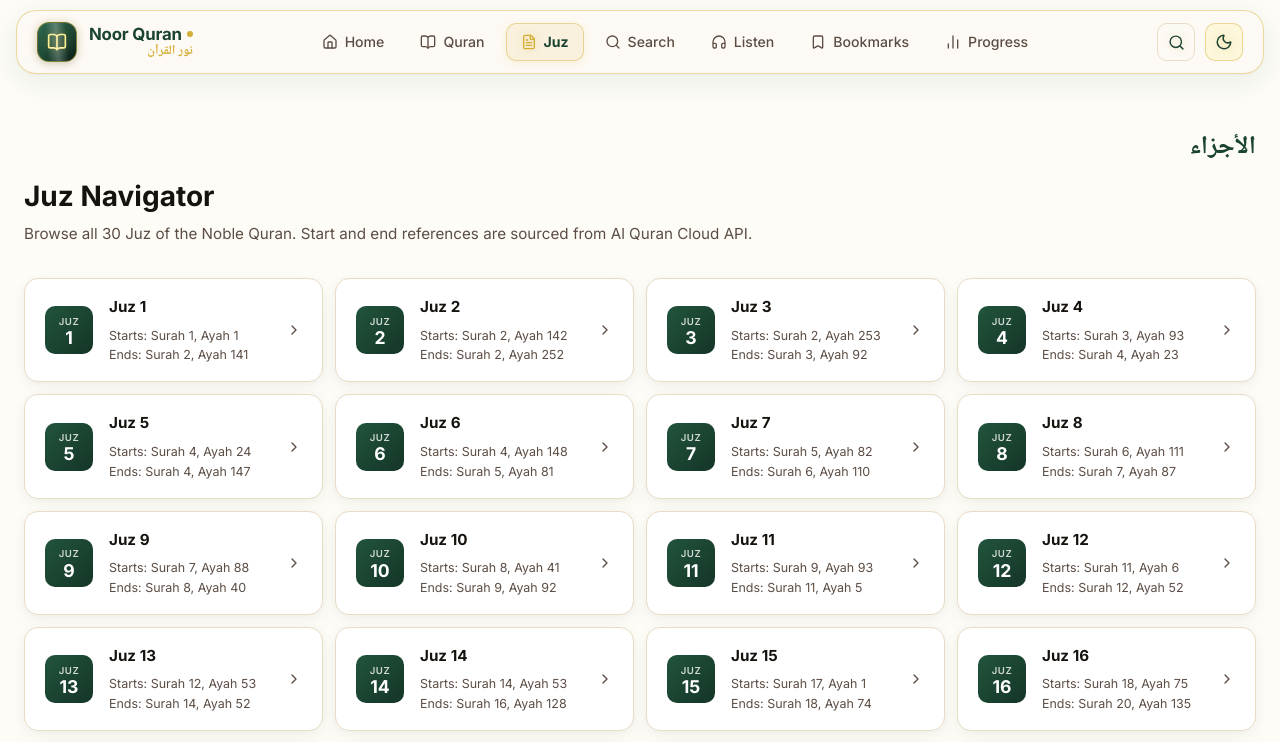
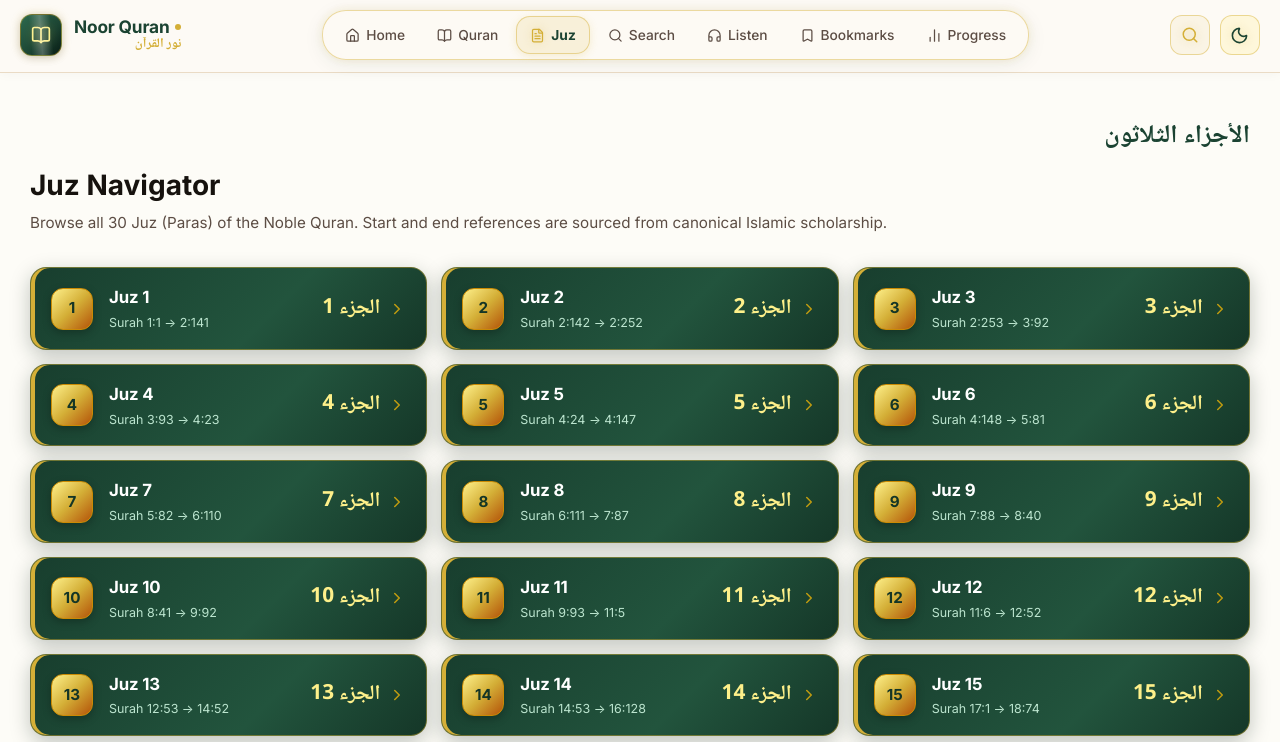
Before and after one commit to qu-ddous/Quran-Pak, a React (Vite) app: page /juz in a window 1280 px wide. Shown: the top 742 px of the page. Built offline with nearby package versions, Linux system fonts and the light colour scheme.

Commit message:
feat: add JuzBrowserPage, QuranBrowserPage, Header component, CSS styles, and HomePage

```diff
--- a/src/components/layout/Header.tsx
+++ b/src/components/layout/Header.tsx
@@ -34,44 +34,50 @@
 
   return (
     <>
-      <div style={{ position: 'sticky', top: 0, zIndex: 100, padding: '10px 16px 6px' }}>
-        <header
-          role="banner"
-          className="floating-navbar"
+      <header
+        role="banner"
+        className="top-site-header"
+      >
+        <div
           style={{
-            maxWidth: 1260,
+            maxWidth: 1320,
             margin: '0 auto',
-            padding: '0 20px',
             display: 'flex',
             alignItems: 'center',
-            height: 64,
-            gap: 20,
+            justifyContent: 'space-between',
+            gap: 16,
           }}
         >
-          {/* Logo with Shiny Emblem */}
+          {/* Logo with Shiny Emblem — Outside Navigation Bar */}
           <Link
             to="/"
             style={{ display: 'flex', alignItems: 'center', gap: 12, textDecoration: 'none', flexShrink: 0 }}
             aria-label="Noor Quran — Go to home"
           >
-            <div className="icon-badge-shiny" style={{ width: 40, height: 40, borderRadius: 12 }}>
+            <div className="icon-badge-shiny" style={{ width: 42, height: 42, borderRadius: 12 }}>
               <BookOpen size={20} className="shiny-icon" aria-hidden="true" />
             </div>
             <div style={{ lineHeight: 1.15 }}>
-              <div style={{ fontWeight: 800, fontSize: '1.05rem', color: 'var(--color-brand)', letterSpacing: '-0.01em', display: 'flex', alignItems: 'center', gap: 5 }}>
+              <div style={{ fontWeight: 800, fontSize: '1.08rem', color: 'var(--color-brand)', letterSpacing: '-0.01em', display: 'flex', alignItems: 'center', gap: 6 }}>
                 <span>Noor Quran</span>
                 <span style={{ width: 6, height: 6, borderRadius: '50%', background: 'var(--color-accent)', display: 'inline-block' }} />
               </div>
-              <div className="arabic-text" style={{ fontSize: '0.8rem', color: 'var(--color-accent)', fontWeight: 700, lineHeight: 1.2 }}>نور القرآن</div>
+              <div className="arabic-text" style={{ fontSize: '0.82rem', color: 'var(--color-accent)', fontWeight: 700, lineHeight: 1.2 }}>نور القرآن</div>
             </div>
           </Link>
 
-          {/* Desktop Navigation */}
+          {/* Desktop Navigation Bar — Pure Navigation Pill */}
           <nav
             role="navigation"
             aria-label="Main navigation"
-            style={{ display: 'flex', alignItems: 'center', gap: 6, flex: 1, justifyContent: 'center' }}
-            className="desktop-nav"
+            className="floating-navbar desktop-nav"
+            style={{
+              display: 'flex',
+              alignItems: 'center',
+              gap: 4,
+              padding: '5px 8px',
+              borderRadius: 24,
+            }}
           >
             {NAV_LINKS.map(({ to, label, icon: Icon }) => (
               <NavLink
@@ -81,22 +87,23 @@
                 style={({ isActive }: { isActive: boolean }) => ({
                   display: 'flex',
                   alignItems: 'center',
-                  gap: 7,
-                  padding: '7px 14px',
+                  gap: 6,
+                  padding: '7px 13px',
                   textDecoration: 'none',
-                  borderRadius: 10,
-                  fontSize: '0.88rem',
+                  borderRadius: 14,
+                  fontSize: '0.86rem',
                   fontWeight: isActive ? 700 : 500,
                   color: isActive ? 'var(--color-brand)' : 'var(--color-text-muted)',
-                  background: isActive ? 'var(--color-gold-soft, rgba(212, 175, 55, 0.12))' : 'transparent',
+                  background: isActive ? 'var(--color-gold-soft, rgba(212, 175, 55, 0.14))' : 'transparent',
                   border: isActive ? '1px solid rgba(212, 175, 55, 0.45)' : '1px solid transparent',
-                  boxShadow: isActive ? '0 2px 8px rgba(212, 175, 55, 0.18)' : 'none',
+                  boxShadow: isActive ? '0 2px 8px rgba(212, 175, 55, 0.2)' : 'none',
                   transition: 'all 0.15s ease',
+                  whiteSpace: 'nowrap',
                 })}
               >
                 {({ isActive }: { isActive: boolean }) => (
                   <>
-                    <Icon size={16} className={isActive ? 'shiny-icon' : undefined} style={{ color: isActive ? 'var(--color-accent)' : 'inherit' }} />
+                    <Icon size={15} className={isActive ? 'shiny-icon' : undefined} style={{ color: isActive ? 'var(--color-accent)' : 'inherit' }} />
                     <span>{label}</span>
                   </>
                 )}
@@ -104,7 +111,7 @@
             ))}
           </nav>
 
-          {/* Right side controls */}
+          {/* Right Side Controls — Outside Navigation Bar */}
           <div style={{ display: 'flex', alignItems: 'center', gap: 10, flexShrink: 0 }}>
             {/* Quick search shortcut */}
             <button
@@ -112,18 +119,20 @@
               aria-label="Search Quran"
               className="btn-ghost"
               style={{
-                width: 38,
-                height: 38,
+                width: 40,
+                height: 40,
                 padding: 0,
-                borderRadius: 10,
-                border: '1px solid var(--color-border)',
+                borderRadius: 12,
+                border: '1.5px solid var(--color-border-gold)',
+                background: 'rgba(212, 175, 55, 0.08)',
                 display: 'flex',
                 alignItems: 'center',
                 justifyContent: 'center',
+                cursor: 'pointer',
               }}
               title="Search Quran"
             >
-              <Search size={17} className="shiny-icon" style={{ color: 'var(--color-brand)' }} />
+              <Search size={18} className="shiny-icon" style={{ color: 'var(--color-accent)' }} />
             </button>
 
             {/* Dark mode toggle with shiny styling */}
@@ -133,21 +142,22 @@
               title={settings.darkMode ? 'Switch to light mode' : 'Switch to dark mode'}
               className="btn-ghost"
               style={{
-                width: 38,
-                height: 38,
+                width: 40,
+                height: 40,
                 padding: 0,
-                borderRadius: 10,
-                border: '1px solid var(--color-border-gold)',
+                borderRadius: 12,
+                border: '1.5px solid var(--color-border-gold)',
                 background: settings.darkMode ? 'rgba(212, 175, 55, 0.15)' : 'rgba(254, 240, 138, 0.25)',
                 display: 'flex',
                 alignItems: 'center',
                 justifyContent: 'center',
+                cursor: 'pointer',
               }}
             >
               {settings.darkMode ? (
-                <Sun size={18} className="shiny-icon" style={{ color: 'var(--color-accent)' }} />
+                <Sun size={19} className="shiny-icon" style={{ color: 'var(--color-accent)' }} />
               ) : (
-                <Moon size={18} className="shiny-icon" style={{ color: 'var(--color-brand)' }} />
+                <Moon size={19} className="shiny-icon" style={{ color: 'var(--color-brand)' }} />
               )}
             </button>
 
@@ -159,10 +169,10 @@
               aria-controls="mobile-nav-drawer"
               className="btn-ghost mobile-menu-btn"
               style={{
-                width: 38,
-                height: 38,
+                width: 40,
+                height: 40,
                 padding: 0,
-                borderRadius: 10,
+                borderRadius: 12,
                 border: '1px solid var(--color-border)',
                 display: 'none',
                 alignItems: 'center',
@@ -172,8 +182,8 @@
               {mobileOpen ? <X size={20} /> : <Menu size={20} />}
             </button>
           </div>
-        </header>
-      </div>
+        </div>
+      </header>
 
       {/* Mobile Drawer */}
       <div
--- a/src/index.css
+++ b/src/index.css
@@ -170,22 +170,53 @@
   box-shadow: 0 3px 10px rgba(212, 175, 55, 0.4);
 }
 
-/* ─── Floating Navbar with Rounded Border ─────────────────────────────────── */
+/* ─── Site Header & Floating Navigation Bar ───────────────────────────────── */
+.top-site-header {
+  position: sticky;
+  top: 0;
+  z-index: 100;
+  background: rgba(253, 250, 245, 0.95);
+  backdrop-filter: blur(16px);
+  -webkit-backdrop-filter: blur(16px);
+  border-bottom: 1px solid var(--color-border);
+  padding: 10px 20px 12px;
+  box-shadow: 0 2px 10px rgba(0, 0, 0, 0.03);
+}
+
+.dark .top-site-header {
+  background: rgba(13, 20, 16, 0.95);
+  border-bottom-color: rgba(212, 175, 55, 0.25);
+  box-shadow: 0 4px 16px rgba(0, 0, 0, 0.35);
+}
+
 .floating-navbar {
-  margin: 12px auto 0;
-  max-width: 1240px;
-  border-radius: 20px;
-  background: rgba(253, 250, 245, 0.88);
+  margin: 0 auto;
+  border-radius: 24px;
+  background: rgba(253, 250, 245, 0.92);
   backdrop-filter: blur(16px);
   -webkit-backdrop-filter: blur(16px);
   border: 1.5px solid var(--color-border-gold);
-  box-shadow: 0 8px 30px rgba(27, 67, 50, 0.08), 0 1px 3px rgba(0, 0, 0, 0.04);
+  box-shadow: 0 4px 20px rgba(27, 67, 50, 0.08), 0 0 10px rgba(212, 175, 55, 0.15);
   transition: all 0.2s ease;
 }
 
 .dark .floating-navbar {
-  background: rgba(21, 32, 26, 0.88);
-  box-shadow: 0 8px 30px rgba(0, 0, 0, 0.4), 0 0 15px rgba(212, 175, 55, 0.15);
+  background: rgba(21, 32, 26, 0.92);
+  box-shadow: 0 4px 20px rgba(0, 0, 0, 0.4), 0 0 12px rgba(212, 175, 55, 0.2);
+}
+
+@media (max-width: 768px) {
+  .desktop-nav {
+    display: none !important;
+  }
+  .mobile-menu-btn {
+    display: flex !important;
+  }
+}
+@media (min-width: 769px) {
+  .mobile-menu-btn {
+    display: none !important;
+  }
 }
 
 /* ─── Active Ayah Recitation Highlight ────────────────────────────────────── */
@@ -200,6 +231,58 @@
 .dark .active-playing-ayah {
   background: linear-gradient(135deg, rgba(212, 175, 55, 0.14) 0%, rgba(72, 187, 120, 0.08) 100%) !important;
   box-shadow: 0 0 22px rgba(212, 175, 55, 0.4) !important;
+}
+
+/* ─── Luxurious Emerald & Gold Surah Card (As in user reference) ─────────── */
+.surah-card-emerald {
+  display: flex;
+  align-items: center;
+  gap: 16px;
+  padding: 16px 22px;
+  border-radius: 16px;
+  background: linear-gradient(135deg, #183e2e 0%, #22543d 60%, #153728 100%);
+  border: 1.5px solid rgba(212, 175, 55, 0.45);
+  box-shadow: 0 6px 20px rgba(10, 31, 22, 0.25), inset 4px 0 0 #d4af37;
+  color: #ffffff;
+  text-decoration: none;
+  cursor: pointer;
+  transition: all 0.22s cubic-bezier(0.4, 0, 0.2, 1);
+  position: relative;
+  overflow: hidden;
+}
+
+.surah-card-emerald:hover {
+  transform: translateY(-3px) scale(1.01);
+  border-color: #d4af37;
+  box-shadow: 0 10px 28px rgba(27, 67, 50, 0.35), 0 0 16px rgba(212, 175, 55, 0.45), inset 6px 0 0 #fef08a;
+}
+
+.surah-card-number-badge {
+  width: 42px;
+  height: 42px;
+  border-radius: 12px;
+  background: var(--gradient-gold);
+  color: #143526;
+  font-weight: 800;
+  font-size: 0.95rem;
+  display: flex;
+  align-items: center;
+  justify-content: center;
+  flex-shrink: 0;
+  box-shadow: 0 3px 8px rgba(0, 0, 0, 0.25);
+  border: 1px solid #ca8a04;
+}
+
+.surah-card-arabic {
+  font-family: 'Noto Naskh Arabic', serif;
+  font-size: 1.45rem;
+  font-weight: 800;
+  color: #fef08a;
+  direction: rtl;
+  margin: 0;
+  line-height: 1.2;
+  text-shadow: 0 0 10px rgba(212, 175, 55, 0.55);
+  flex-shrink: 0;
 }
 
 /* ─── Traditional Mushaf Page Layout ──────────────────────────────────────── */
--- a/src/pages/JuzBrowserPage.tsx
+++ b/src/pages/JuzBrowserPage.tsx
@@ -8,48 +8,46 @@
   useEffect(() => { document.title = 'Juz Navigator — Noor Quran'; }, []);
 
   return (
-    <div style={{ maxWidth: 1280, margin: '0 auto', padding: '40px 24px 64px' }}>
+    <div style={{ maxWidth: 1260, margin: '0 auto', padding: '36px 20px 80px' }}>
       <PageHeader
         title="Juz Navigator"
-        arabic="الأجزاء"
-        subtitle="Browse all 30 Juz of the Noble Quran. Start and end references are sourced from Al Quran Cloud API."
+        arabic="الأجزاء الثلاثون"
+        subtitle="Browse all 30 Juz (Paras) of the Noble Quran. Start and end references are sourced from canonical Islamic scholarship."
       />
 
-      <div style={{ display: 'grid', gridTemplateColumns: 'repeat(auto-fill, minmax(260px, 1fr))', gap: 12 }}>
+      <div style={{ display: 'grid', gridTemplateColumns: 'repeat(auto-fill, minmax(320px, 1fr))', gap: 14 }}>
         {JUZ_META.map((juz) => (
           <Link key={juz.number} to={`/juz/${juz.number}`} style={{ textDecoration: 'none' }}>
-            <div
-              className="card"
-              style={{ padding: '16px 20px', display: 'flex', alignItems: 'center', gap: 16, transition: 'transform 0.15s, box-shadow 0.15s', height: '100%' }}
-              onMouseEnter={(e) => { (e.currentTarget as HTMLDivElement).style.transform = 'translateY(-1px)'; (e.currentTarget as HTMLDivElement).style.boxShadow = '0 6px 20px rgba(0,0,0,0.1)'; }}
-              onMouseLeave={(e) => { (e.currentTarget as HTMLDivElement).style.transform = ''; (e.currentTarget as HTMLDivElement).style.boxShadow = ''; }}
-            >
-              <div style={{
-                width: 48, height: 48, borderRadius: 10, flexShrink: 0,
-                background: 'linear-gradient(135deg, var(--color-primary-600), var(--color-primary-800))',
-                display: 'flex', flexDirection: 'column', alignItems: 'center', justifyContent: 'center', gap: 0, color: 'white',
-              }}>
-                <div style={{ fontSize: '0.6rem', fontWeight: 600, opacity: 0.8, textTransform: 'uppercase', letterSpacing: '0.05em' }}>Juz</div>
-                <div style={{ fontSize: '1.1rem', fontWeight: 800, lineHeight: 1 }}>{juz.number}</div>
+            <div className="surah-card-emerald" style={{ padding: '16px 20px' }}>
+              {/* Gold Juz Badge */}
+              <div className="surah-card-number-badge">
+                {juz.number}
               </div>
-              <div style={{ flex: 1 }}>
-                <div style={{ fontWeight: 700, fontSize: '0.95rem', color: 'var(--color-text)', marginBottom: 6 }}>Juz {juz.number}</div>
-                <div style={{ fontSize: '0.78rem', color: 'var(--color-text-muted)', lineHeight: 1.6 }}>
-                  Starts: Surah {juz.startSurah}, Ayah {juz.startAyah}
+
+              {/* Text Info */}
+              <div style={{ flex: 1, minWidth: 0 }}>
+                <div style={{ fontWeight: 800, fontSize: '1.05rem', color: '#ffffff', letterSpacing: '-0.01em', marginBottom: 3 }}>
+                  Juz {juz.number}
                 </div>
-                <div style={{ fontSize: '0.78rem', color: 'var(--color-text-muted)' }}>
-                  Ends: Surah {juz.endSurah}, Ayah {juz.endAyah}
+                <div style={{ fontSize: '0.78rem', color: '#bce5cf', lineHeight: 1.5 }}>
+                  Surah {juz.startSurah}:{juz.startAyah} → {juz.endSurah}:{juz.endAyah}
                 </div>
               </div>
-              <ChevronRight size={16} style={{ color: 'var(--color-text-muted)', flexShrink: 0 }} aria-hidden="true" />
+
+              {/* Arrow and Calligraphy */}
+              <div style={{ display: 'flex', alignItems: 'center', gap: 8 }}>
+                <span className="arabic-text" style={{ fontSize: '1.3rem', color: '#fef08a', fontWeight: 800, margin: 0 }}>
+                  الجزء {juz.number}
+                </span>
+                <ChevronRight size={18} style={{ color: 'var(--color-gold-400)', opacity: 0.8 }} />
+              </div>
             </div>
           </Link>
         ))}
       </div>
 
-      <p style={{ marginTop: 40, fontSize: '0.8rem', color: 'var(--color-text-muted)', borderTop: '1px solid var(--color-border)', paddingTop: 16 }}>
-        Juz boundaries sourced from <a href="https://api.alquran.cloud" target="_blank" rel="noopener noreferrer" style={{ color: 'var(--color-brand)', textDecoration: 'none' }}>Al Quran Cloud API</a>. These boundaries reflect the authoritative Islamic scholarly consensus.
-        See <Link to="/sources" style={{ color: 'var(--color-brand)', textDecoration: 'none' }}>Sources &amp; Licenses</Link>.
+      <p style={{ marginTop: 40, fontSize: '0.82rem', color: 'var(--color-text-muted)', borderTop: '1px solid var(--color-border)', paddingTop: 16 }}>
+        Juz boundaries sourced from <a href="https://api.alquran.cloud" target="_blank" rel="noopener noreferrer" style={{ color: 'var(--color-brand)', textDecoration: 'none', fontWeight: 600 }}>Al Quran Cloud API</a>. See <Link to="/sources" style={{ color: 'var(--color-brand)', textDecoration: 'none', fontWeight: 600 }}>Sources &amp; Methodology</Link>.
       </p>
     </div>
   );
```
Also changed, not shown: src/pages/HomePage.tsx (+94 -67 lines), src/pages/QuranBrowserPage.tsx (+20 -27 lines).
